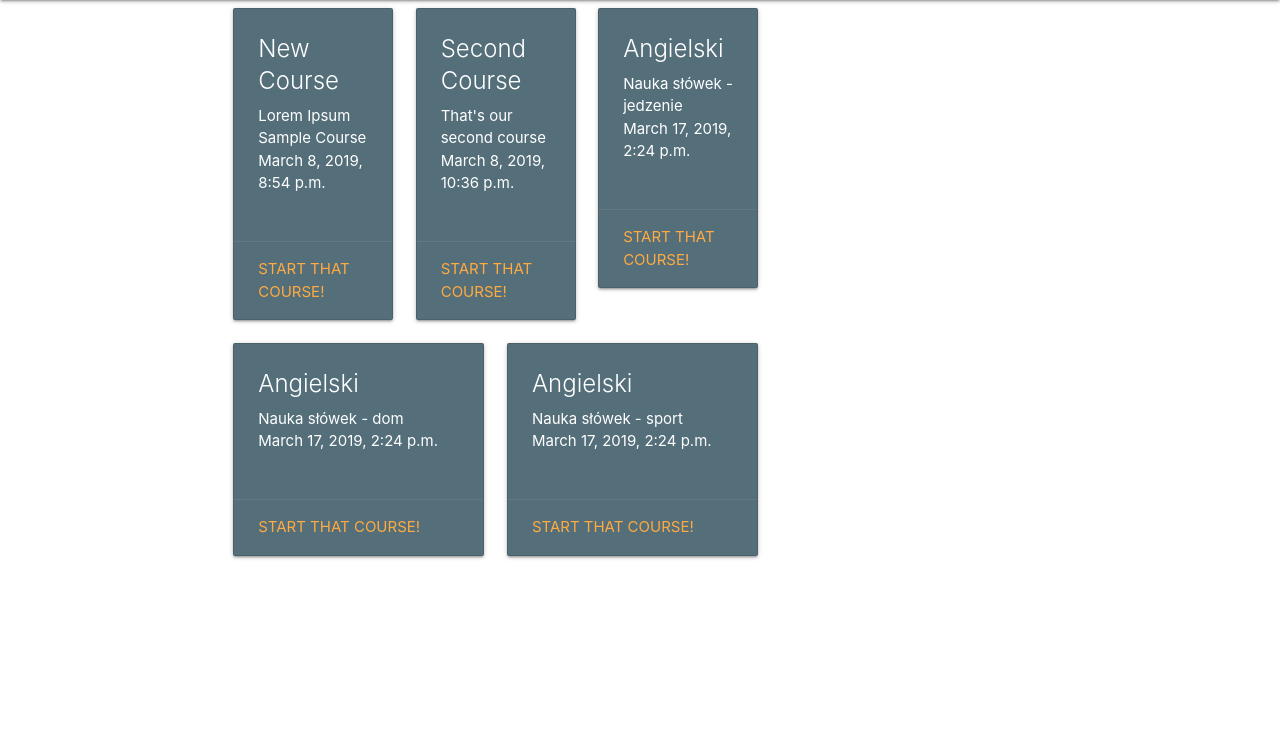
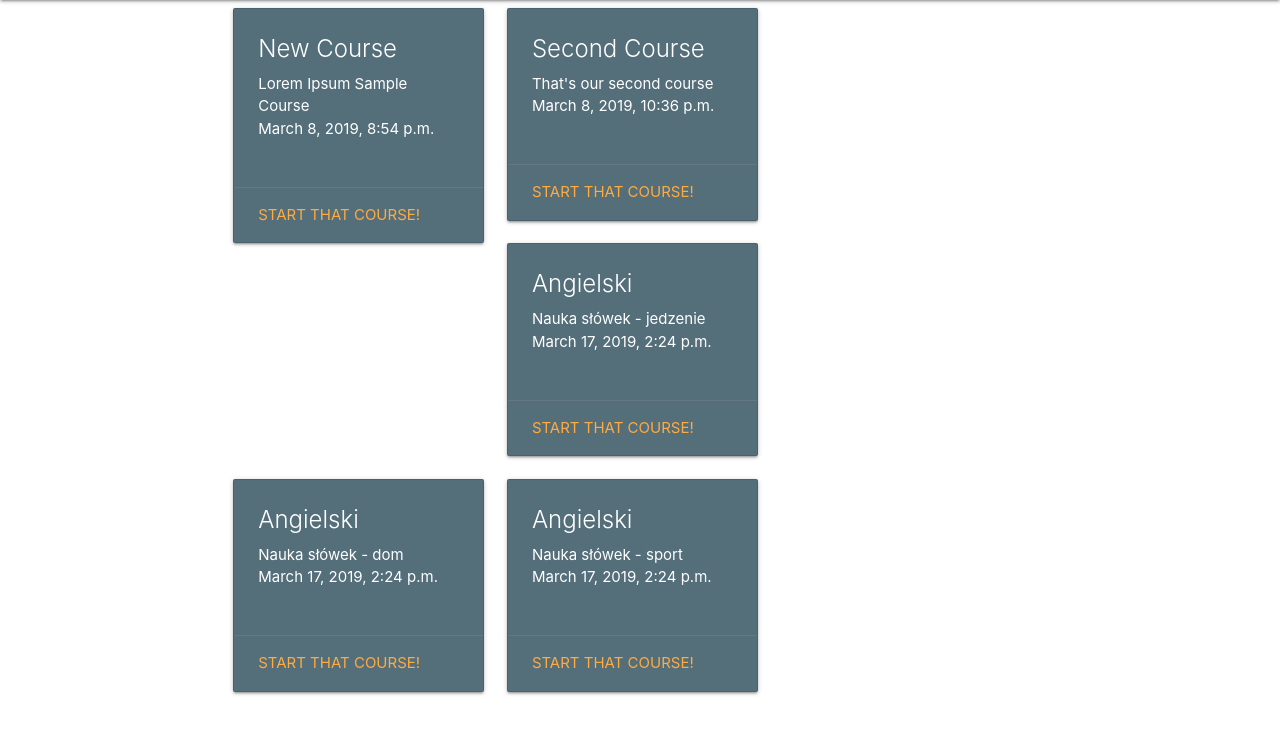
Before and after one commit to IvanNovgorodtsev/Fiszkers, a Django app: page / in a window 1280 px wide. Shown: the part 64-800 px from the top of the page. Run offline with Django 3.2, Linux system fonts and the light colour scheme; data comes from the database, SQL or seed files in the repository; some libraries are stand-ins or nearby versions.

Commit message:
main page fix

```diff
--- a/LLA/main/templates/main/home.html
+++ b/LLA/main/templates/main/home.html
@@ -2,9 +2,9 @@
 
 {% block content %}
 
-  <div class="row">
+
   	{% for course in courses %} <!---I tutaj właśnie iteruję po liście courses pobranej dzięki context w views.py --->
-	    <div class="col s12 m6">
+	    <div class="col l6">
 	      <div class="card blue-grey darken-1">
 	        <div class="card-content white-text">
 	          <span class="card-title">{{course.course_title}}</span> <!---Mamy tutaj pojedynczy obiekt z listy courses, czyli po prostu Course (z models.py), więc mozemy się odwołać do jego poszczególnych kolumn --->
@@ -18,5 +18,5 @@
 	      </div>
 	    </div>
 	{% endfor%}
-  </div>
+
 {% endblock %}
```
